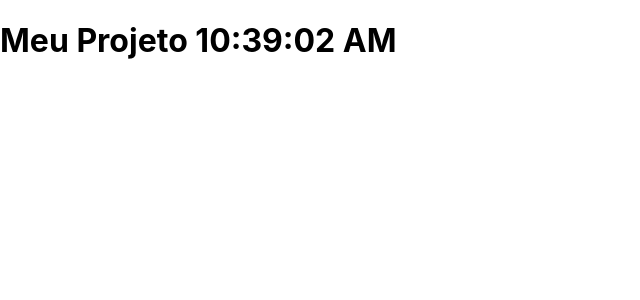
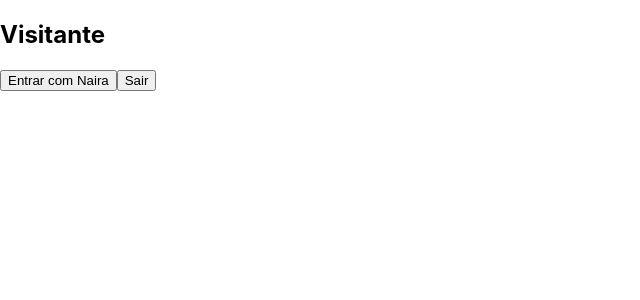
Before and after one commit to urielleverkhan/estudoReact, a React (Create React App) app: page / in a window 1280 px wide. Shown: the top 300 px of the page, without its empty margins (0-640 px from the left). Built offline with nearby package versions, Linux system fonts and the light colour scheme.

Commit message:
- aula 39 eventos

```diff
--- a/src/App.js
+++ b/src/App.js
@@ -1,34 +1,14 @@
 import { render } from '@testing-library/react';
 import React, {Component} from 'react';
+import Membro from './componentes/membro/Membro.js'
+
+class App extends Component{
 
 
-class App extends Component{
-    constructor(props){
-        super(props);
-        this.state = {
-            hora: '00:00:00'
-        };
-    }
-    componentDidMount(){
-        //componente rodado apenas quando a tela é montada
-        //starta uma função
-        setInterval(()=>{
-            this.setState({hora: new Date().toLocaleTimeString()})
-         }, 1000);
-    }
-
-    componentDidUpdate(){
-       // atualiza o estado de um outro componente
-        console.log('Atualizou!!!');
-    }
-    //shouldComponentUpdate(){
-        //retorna um boleano quando a tela é atualizada
-
-    //}
     render(){
         return(
             <div>
-                <h1>Meu Projeto {this.state.hora}</h1>
+                <Membro nome="Visitante"/>
 
             </div>
         );
@@ -36,63 +16,3 @@ class App extends Component{
 }
 
 export default App;
-
-/*
-Logo da Udemy
-React Js do zero ao avançado na pratica
-
-
-
-Ciclos de vida dos Componentes
-Então como vimos na aula nos ciclos de vida do componente temos:
-
-Inicialização
-
-Montagem
-
-Atualização
-
-Desmontagem
-
-
-
-- Inicialização
-
-Nesta fase, o componente React se prepara para sua inicialização, configurando os estados iniciais e props padrões se houverem.
-
-
-
-- Montagem
-
-Depois de preparar com todas as necessidades básicas, estado e props, o nosso Componente React está pronto para ser montado no DOM do navegador.
-
-componentWillMount() É executado quando o componente estiver prestes a ser montado no DOM da página. Assim, após esse método ser executado o componente irá criar o nó no navegador. Todas as coisas que você deseja fazer antes do componente ser montado, devem ser definidas aqui.
-
-
-
-componentDidMount() Este é o método que é executado depois que o componente foi montado no DOM
-
-
-
-- Atualização
-
-Esta fase começa quando o componente React já nasceu no navegador e cresce recebendo novas atualizações. O componente pode ser atualizado de duas maneiras, através do envio de novas props ou a atualização do seu estado.
-
-
-
-componentDidUpdate() é chamado imediatamente após a atualização.
-
-
-
-componentWillUpdate() É executado somente quando shouldComponentUpdatedevolver true.
-
-
-
-- Desmontagem
-
-Nesta fase, o componente não é mais necessário e será desmontado do DOM. O método que se chama nesta fase é o:
-
-componentWillUnmount()
-
-
-*/
--- /dev/null
+++ b/src/componentes/membro/Membro.js
@@ -0,0 +1,31 @@
+import React, {Component} from 'react';
+
+class Membro extends Component{
+    constructor(props){
+        super(props);
+        this.state = {
+            nome: props.nome
+        }
+        this.entrar = this.entrar.bind(this);
+        this.sair = this.sair.bind(this);
+    }
+
+    entrar(nome){
+        this.setState({nome: nome});
+    }
+
+    sair(){
+        this.setState({nome: "Visitante"});
+    }
+    render(){
+        return(
+            <div>
+                <h2>{this.state.nome}</h2>
+                <button onClick={() => this.entrar("Naira")}>Entrar com Naira</button>
+                <button onClick={this.sair}>Sair</button>
+            </div>
+        );
+    }
+}
+
+export default Membro;
```
